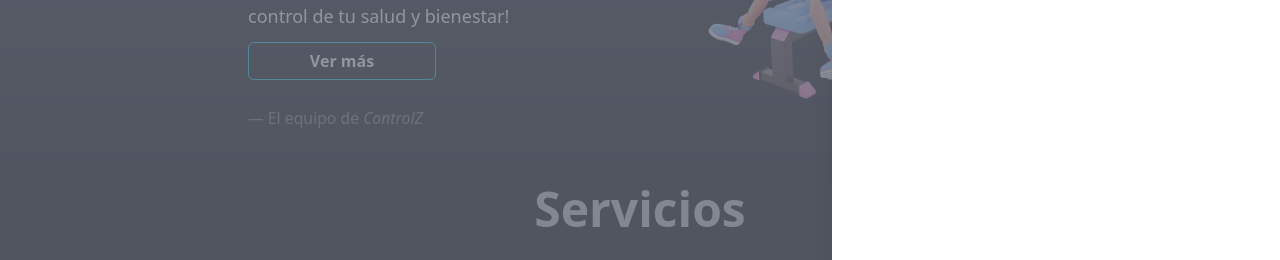
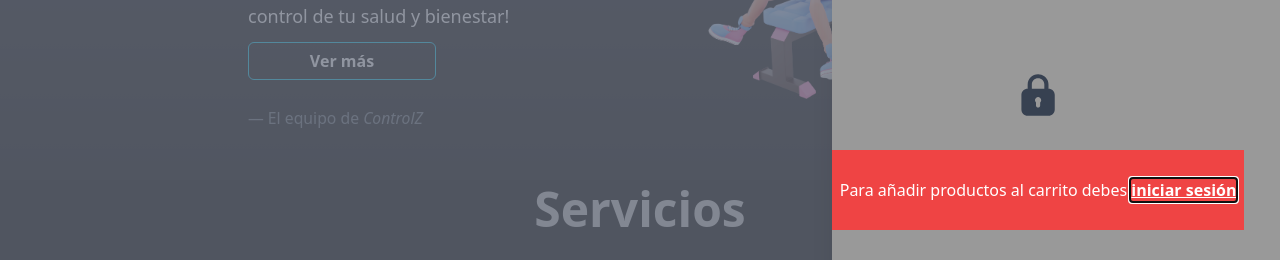
Before and after one commit to ChanGuaZzz/ControlZ, a React (Vite) app: page / in a window 1280 px wide. Both pictures are taken after a click on the icon 1200 px from the left and 43 px from the top of the page. Shown: the part 288-548 px from the top of the page. Built offline with nearby package versions, Linux system fonts and the light colour scheme; no server answers.

Commit message:
if have no session

```diff
--- a/src/components/CarritoCompra.jsx
+++ b/src/components/CarritoCompra.jsx
@@ -5,15 +5,17 @@ import proteinaPolvo from "../img/proteinaPolvo.png"
 import barraProteina from "../img/barraProteina.png"
 import axios from "axios";
 
-export default function CarritoCompra({refreshsession, visible, onClose, setNumeroItems }) {
+export default function CarritoCompra({ refreshsession, visible, onClose, setNumeroItems }) {
 
   const [products, setProducts] = useState([]);
+  const [username, setUsername] = useState();
 
-  const sessions= () => {
+  const sessions = () => {
     axios.get("https://serverc-4y5e.onrender.com/getSession", {
       withCredentials: true,
     }).then((res) => {
-    setProducts(res.data.carrito || []);
+      setUsername(res.data.usuario || null);
+      setProducts(res.data.carrito || []);
     }).catch((error) => {
       console.error(error);
     });
@@ -40,7 +42,7 @@ export default function CarritoCompra({refreshsession, visible, onClose, setNume
   const [pricetotal, setPricetotal] = useState(0);
 
 
-   useEffect(() => {
+  useEffect(() => {
     const total = products.reduce((acc, product) => acc + (product.price * product.quantity), 0);
     setPricetotal(total);
   }, [products]);
@@ -56,6 +58,7 @@ export default function CarritoCompra({refreshsession, visible, onClose, setNume
   }, [products]);
 
   return (
+
     <Transition.Root show={visible} as={Fragment}>
       <Dialog as="div" className="tw-relative tw-z-10 " onClose={onClose}>
         <Transition.Child
@@ -84,6 +87,26 @@ export default function CarritoCompra({refreshsession, visible, onClose, setNume
               >
                 <Dialog.Panel className="tw-pointer-events-auto tw-w-screen tw-max-w-md">
                   <div className="tw-flex tw-mt-[4.9rem]  tw-pt-0 tw-h-full tw-flex-col tw-overflow-y-scroll tw-bg-white tw-shadow-xl">
+                    {username == null && (
+                      <div className="tw-flex tw-flex-col tw-absolute justify-content-center tw-bg-black tw-bg-opacity-40  tw-h-full tw-w-full">
+                        <div className='tw-absolute tw-flex tw-justify-center tw-items-center tw-h-[50px] tw-w-[92%]  tw-top-[35%]'>
+                          <svg
+                            className=' tw-w-full tw-h-full  tw-pointer-events-none tw-text-gray-700 tw-dark:text-red-300'
+                            viewBox="0 0 24 24"
+                            fill="currentColor"
+                            height="40%"
+                            width="40%"
+
+                          >
+                            <path d="M17 9V7c0-2.8-2.2-5-5-5S7 4.2 7 7v2c-1.7 0-3 1.3-3 3v7c0 1.7 1.3 3 3 3h10c1.7 0 3-1.3 3-3v-7c0-1.7-1.3-3-3-3zM9 7c0-1.7 1.3-3 3-3s3 1.3 3 3v2H9V7zm4.1 8.5l-.1.1V17c0 .6-.4 1-1 1s-1-.4-1-1v-1.4c-.6-.6-.7-1.5-.1-2.1.6-.6 1.5-.7 2.1-.1.6.5.7 1.5.1 2.1z" />
+                          </svg>
+                        </div>
+                        <div className="tw-flex tw-justify-center tw-items-center tw-h-20 tw-w-[92%] tw-bg-red-500 tw-text-white">
+                          <p>Para añadir productos al carrito debes <a className='tw-font-semibold tw-underline' href='/login'>iniciar sesión</a></p>
+                        </div>
+                      </div>
+
+                    )}
                     <div className="tw-flex-1 tw-overflow-y-auto tw-px-4 tw-pb-6 tw-pt-3 tw-sm:tw-px-6">
                       <div className="tw-flex tw-items-start tw-justify-between">
                         <Dialog.Title className="tw-text-lg tw-font-medium tw-text-gray-900">
@@ -105,7 +128,7 @@ export default function CarritoCompra({refreshsession, visible, onClose, setNume
                       <div className="">
                         <div className="tw-flow-root">
                           <ul role="list" className=" tw-divide-y tw-divide-gray-200">
-                            {products.length >0 ? products.map((product) => (
+                            {products.length > 0 ? products.map((product) => (
                               <li key={product.id} className="tw-flex tw-py-4"> {/*cambio*/}
                                 <div className=" tw-w-[38%] tw-flex-shrink-0 tw-overflow-hidden tw-rounded-md tw-border tw-border-gray-200">
                                   <img
@@ -141,7 +164,7 @@ export default function CarritoCompra({refreshsession, visible, onClose, setNume
                                 </div>
                               </li>
                             ))
-                          : <p>No hay productos en el carrito</p>}
+                              : <p>No hay productos en el carrito</p>}
                           </ul>
                         </div>
                       </div>
```
